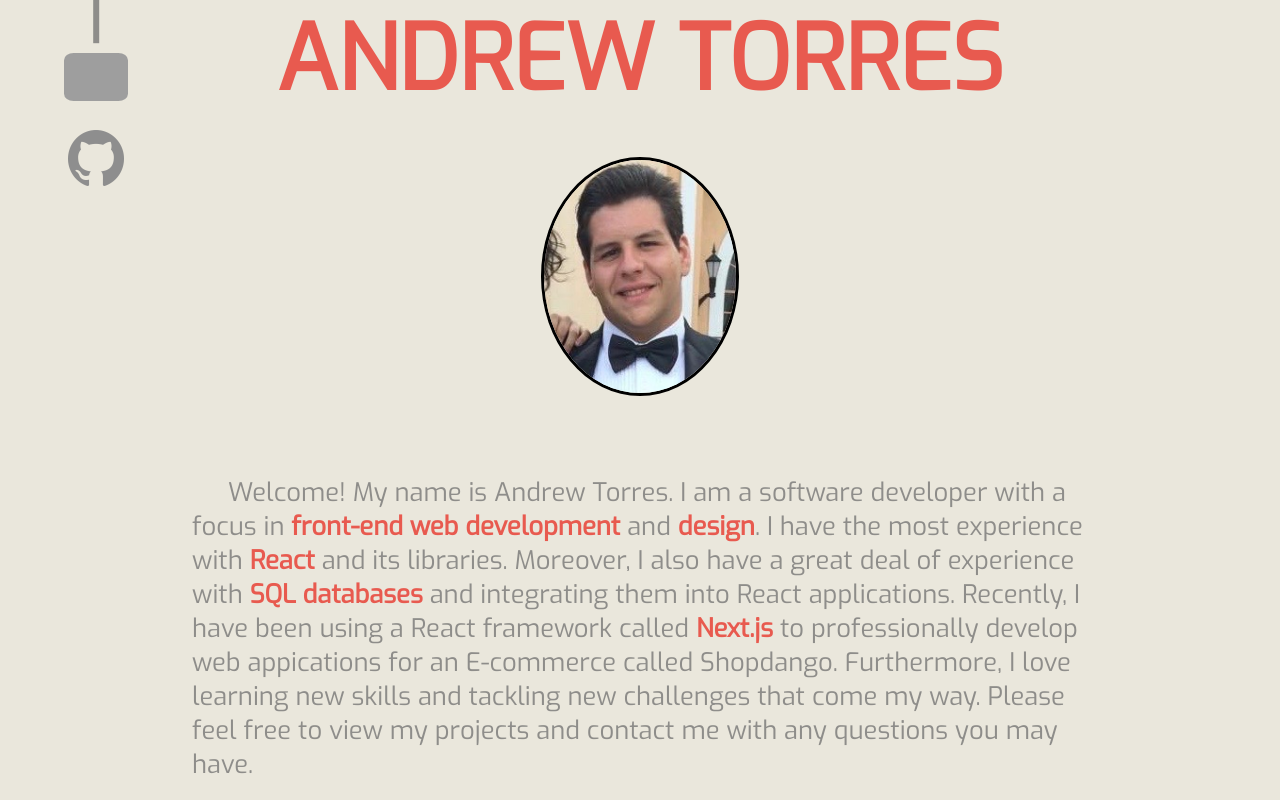
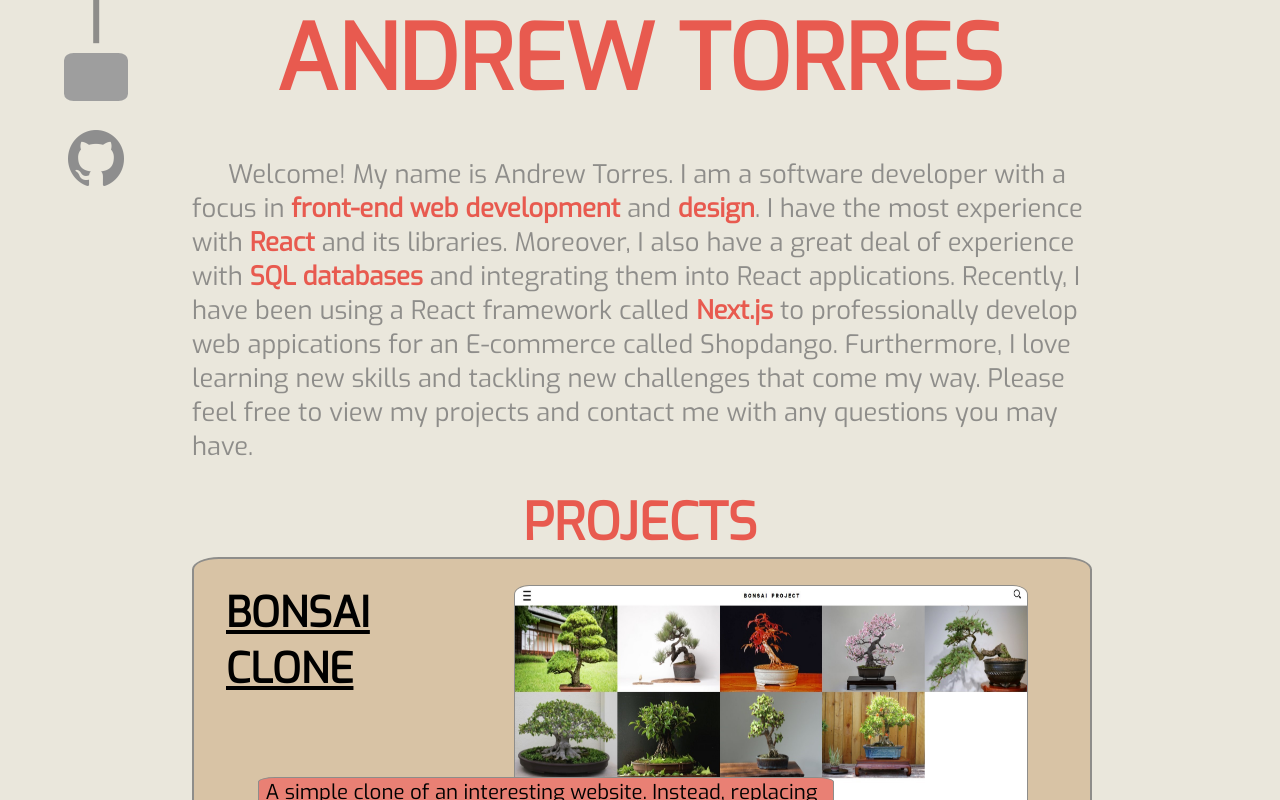
Before and after one commit to atorres1007/portfolio, a React (Create React App) app: page / in a window 1280 px wide. Shown: the top 800 px of the page. Built offline with nearby package versions, Linux system fonts and the light colour scheme; grey boxes are pictures that could not be loaded.

Commit message:
removed photo

```diff
--- a/src/App.js
+++ b/src/App.js
@@ -43,7 +43,6 @@
       </div>
       <div className="title">
         <h1>ANDREW TORRES</h1>
-        <img className='portfolio-photo' src={profilePicture} />
       </div>
       <div className="section">
         <div className='sub-section'>
```
